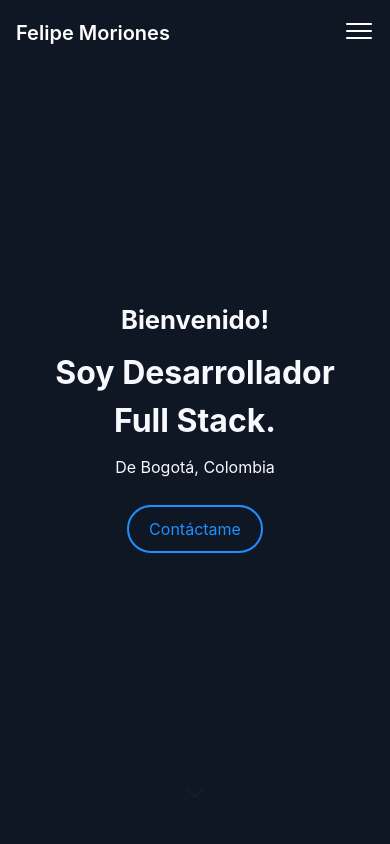
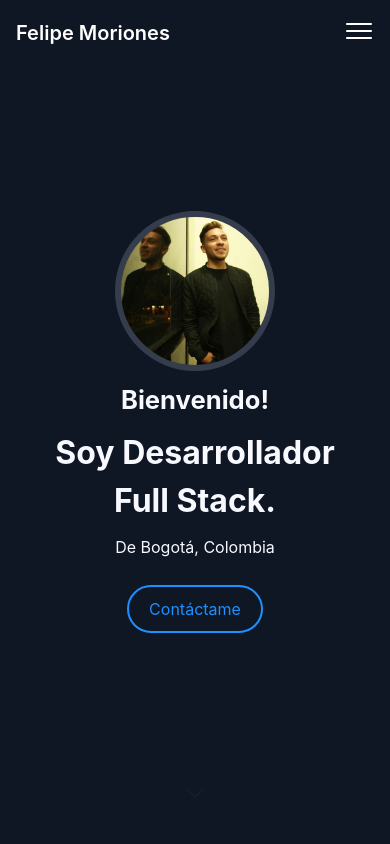
Before and after one commit to Moriones20/Portfolio, a React (Create React App) app in the folder portfolio/: page / in a window 390 px wide. Shown: the top 844 px of the page. Built offline with nearby package versions, Linux system fonts and the light colour scheme.

Commit message:
added responsive photo

```diff
--- a/portfolio/src/components/home/home.jsx
+++ b/portfolio/src/components/home/home.jsx
@@ -36,6 +36,7 @@ const Home = () => {
   return (
     <div className={styles["containerHome"]}>
       <div className={styles["infoFirstHome"]}>
+        <div className={styles["imagenProfileResp"]}></div>
         <h2>Bienvenido!</h2>
         <h1>
           {typedText}
--- a/portfolio/src/components/home/home.module.css
+++ b/portfolio/src/components/home/home.module.css
@@ -41,14 +41,14 @@
 .contactCV button {
   font-size: 1.2rem;
   padding: 10px 20px;
-  border: 2px solid #1E90FF;
+  border: 2px solid #1e90ff;
   border-radius: 100px 100px 100px 100px;
-  color: #1E90FF;
+  color: #1e90ff;
   transition: 0.4s ease-in-out;
 }
 
 .contactCV button:hover {
-  background-color: #1E90FF;
+  background-color: #1e90ff;
   color: ghostwhite;
 }
 
@@ -61,8 +61,14 @@
 }
 
 @keyframes arrowBounce {
-  0% { transform: translateY(-30px); opacity: 0; }
-  100% { transform: translateY(0); opacity: 1;}
+  0% {
+    transform: translateY(-30px);
+    opacity: 0;
+  }
+  100% {
+    transform: translateY(0);
+    opacity: 1;
+  }
 }
 
 .blinkingBar {
@@ -86,6 +92,16 @@
 }
 
 @media (max-width: 768px) {
+  .imagenProfileResp {
+    background-image: url("../../assets/Profile_photo.jpg");
+    background-size: contain;
+    background-position: center;
+    width: 160px;
+    height: 160px;
+    border: 6px solid #353c4c;
+    border-radius: 100%;
+  }
+
   .infoFirstHome h2 {
     font-weight: bolder;
     font-size: 1.6rem;
```
